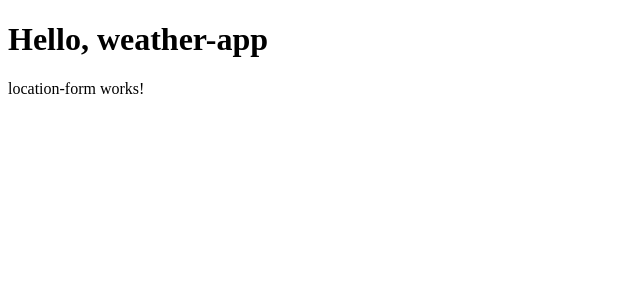
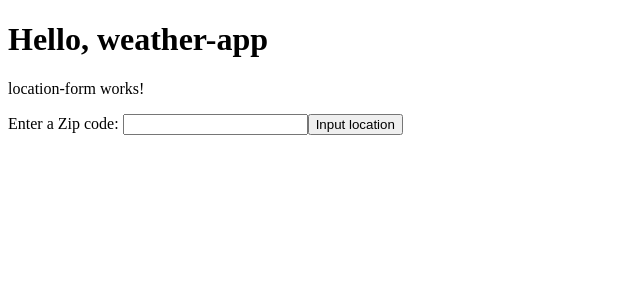
Before and after one commit to carlocarlen/weather-app, an Angular app: page / in a window 1280 px wide. Shown: the top 300 px of the page, without its empty margins (0-640 px from the left). Built offline with nearby package versions, Linux system fonts and the light colour scheme.

Commit message:
Form: pure html

```diff
--- a/src/app/location/location-form/location-form.component.html
+++ b/src/app/location/location-form/location-form.component.html
@@ -1 +1,6 @@
 <p>location-form works!</p>
+<form>
+    <label for="zip-code">Enter a Zip code: </label>
+    <input type="text" id="zip-code">
+    <input type="submit" value="Input location">
+</form>
```
